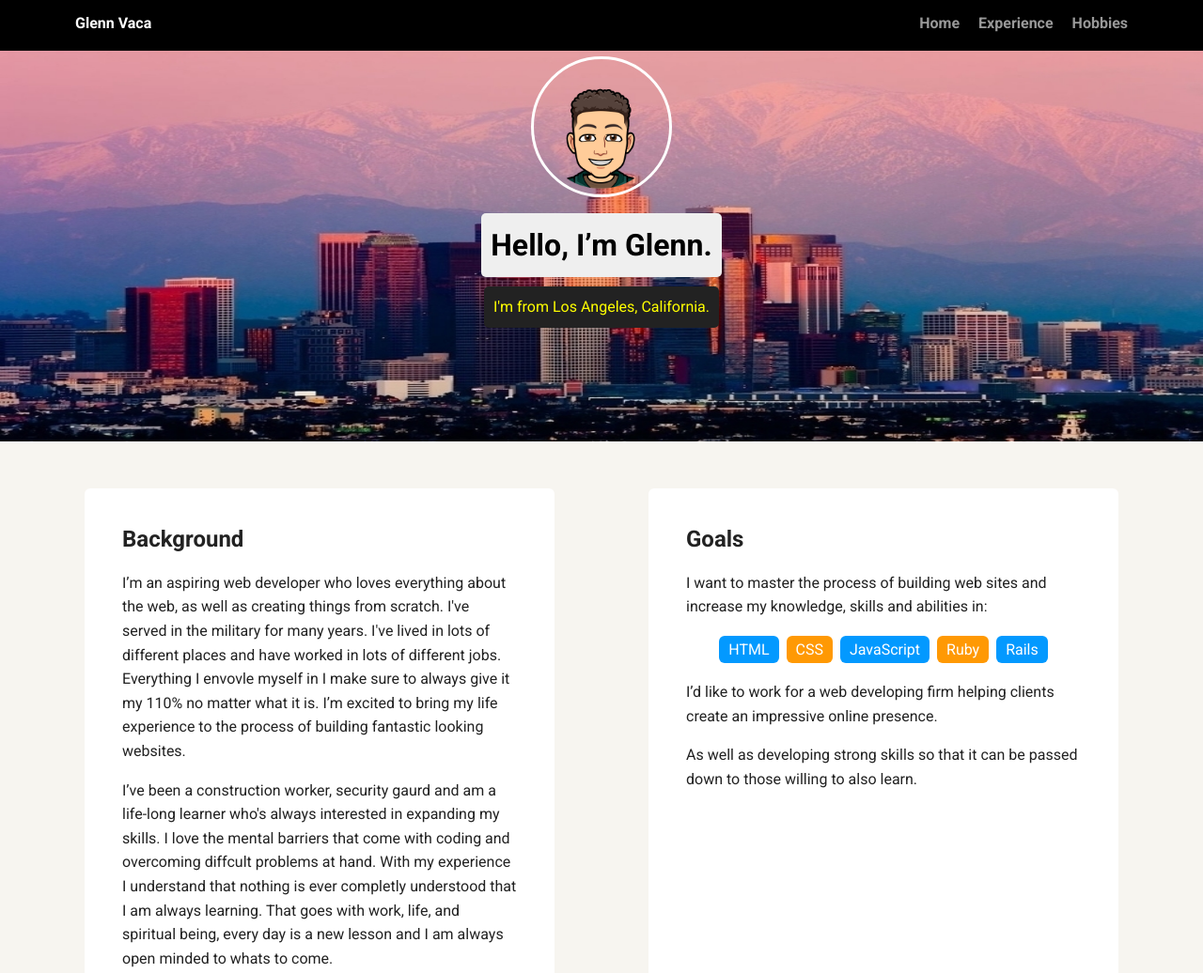
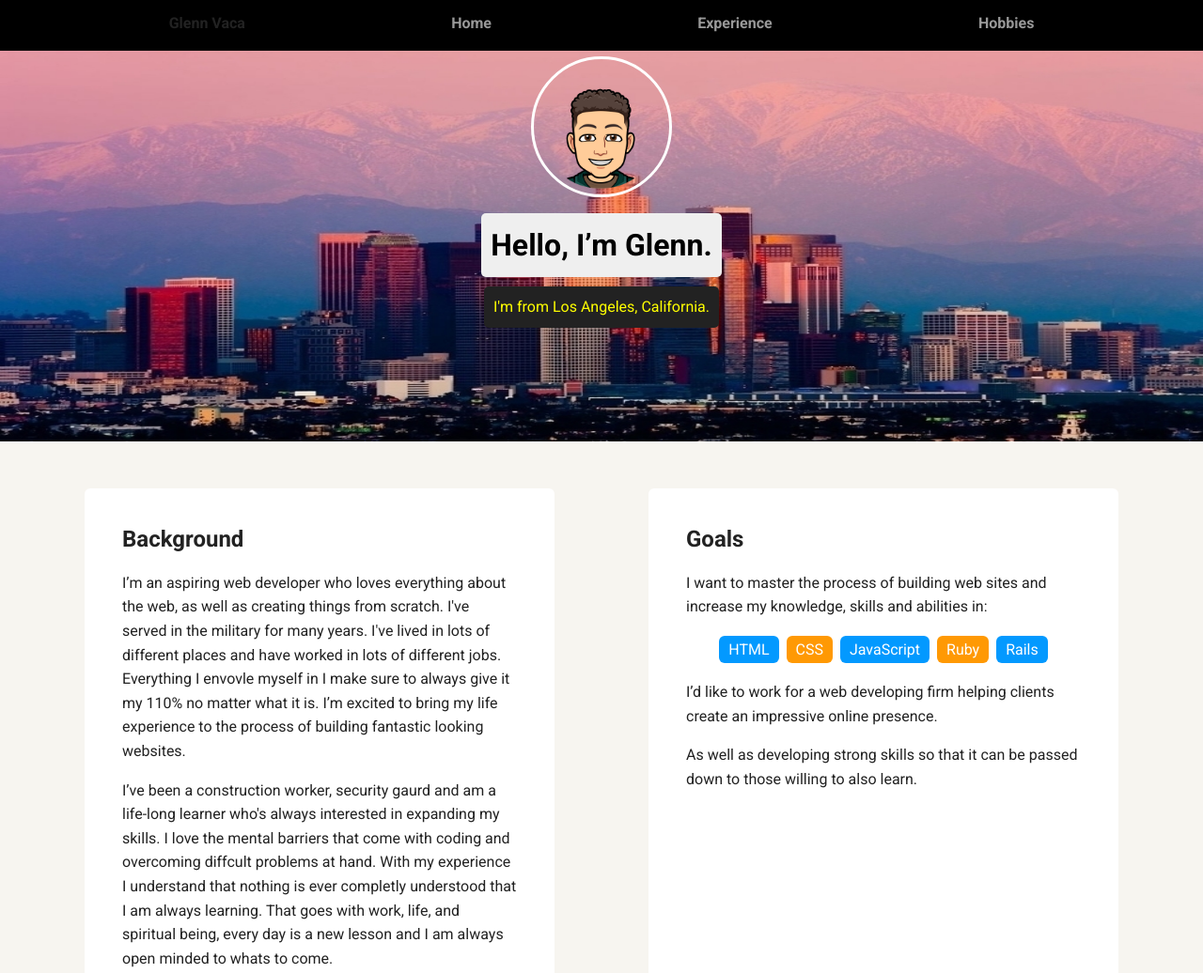
Before and after one commit to vacaglenn123/1st-techdegree, a plain HTML site: page portfolioUnit1/index.html in a window 1280 px wide. Shown: the top 1036 px of the page at 94% size. Drawn offline with Linux system fonts and the light colour scheme; a web font is replaced by a local one.

Commit message:
Updated CSS

```diff
--- a/portfolioUnit1/css/styles.css
+++ b/portfolioUnit1/css/styles.css
@@ -40,11 +40,7 @@ a:hover {
   padding: 0;
 }
 
-.nav .name {
-    display: block;
-    margin-right: auto;
-    color: white;
-}
+
 .nav li {
   padding: 5px 10px 10px 10px;
 }
@@ -67,6 +63,7 @@ header {
   padding-top: 10px;
   padding-bottom: 20px;
 }
+
 header {
   line-height: 1.5;
 }
--- a/portfolioUnit1/css/styles2.css
+++ b/portfolioUnit1/css/styles2.css
@@ -32,26 +32,12 @@ body {
   padding: 0;
 }
 
-.nav li {
- display: block;
-    margin-right: auto;
-    color: white;
-
-}
-
 .nav a {
   transition: all .5s;
 }
 .nav a:hover {
   color: white
 }
-
-/* .nav.name {
-    display: block;
-    margin-right: auto;
-    color: white;
-
-} */
 
 .tag {
   background-color: #efefef;
--- a/portfolioUnit1/css/styles3.css
+++ b/portfolioUnit1/css/styles3.css
@@ -27,6 +27,17 @@ a:hover {
   text-align: center;
 }
 
+
+/* Section Styles */
+
+.main-nav {
+  width: 100%;
+  background: black;
+  min-height: 30px;
+  padding: 10px;
+  position: fixed;
+  text-align: center;
+}
 .nav {
   display: flex;
   justify-content: space-around;
@@ -34,22 +45,17 @@ a:hover {
   list-style-type: none;
   margin: 0 auto;
   padding: 0;
-
 }
 
-.nav .name {
-  display: block;
-  margin-right: auto;
-  color: white;
-}
+
 .nav li {
-padding: 5px 10px 10px 10px;
+  padding: 5px 10px 10px 10px;
 }
 .nav a {
-transition: all .5s;
+  transition: all .5s;
 }
 .nav a:hover {
-color: white
+  color: white
 }
 
 header {
@@ -143,11 +149,6 @@ a.social:hover {
   clear: both;
 }
 
-.nav {
-  max-width: 1200px;
-  padding: 0 30px;
-}
-
 
 main {
   padding-top: 20px;
```
